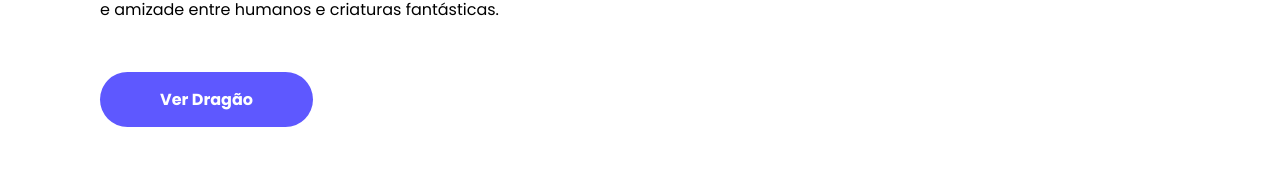
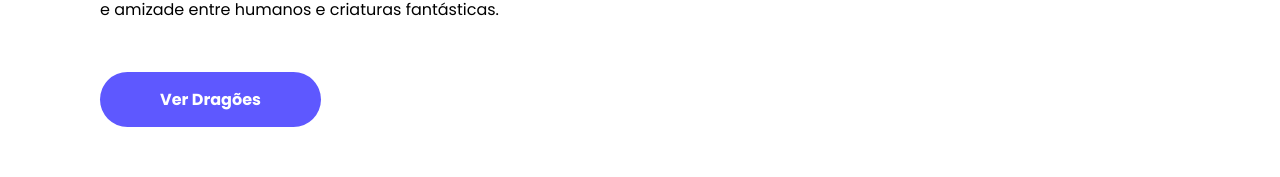
Before and after one commit to LunaBolsoni/Os-Mestres-do-Voo, a Vue app: page / in a window 1280 px wide. Shown: the part 423-600 px from the top of the page. Built offline with nearby package versions, Linux system fonts and the light colour scheme.

Commit message:
fix: corrigido nome do botão

```diff
--- a/src/views/HomeView.vue
+++ b/src/views/HomeView.vue
@@ -8,7 +8,7 @@
       <p>O universo de <strong> Como Treinar o Seu Dragão </strong>  se passa em um mundo fictício onde <strong>vikings</strong> convivem com <strong>dragões</strong>. Inicialmente vistos como inimigos, os dragões passam a ser aliados após Soluço, um jovem viking, provar que podem viver em harmonia. A história se desenvolve ao longo de filmes, séries e livros, mostrando a evolução dessa convivência, a criação do <strong>vilarejo Berk</strong> como um refúgio para dragões e os desafios enfrentados para proteger esse novo modo de vida. É um universo rico em aventura, crescimento pessoal e amizade entre humanos e criaturas fantásticas.</p>
     </div>
     <div class="bottom-div">
-      <button class="button">Ver Dragão</button>
+      <button class="button">Ver Dragões</button>
     </div>
   </main>
 </template>
```
